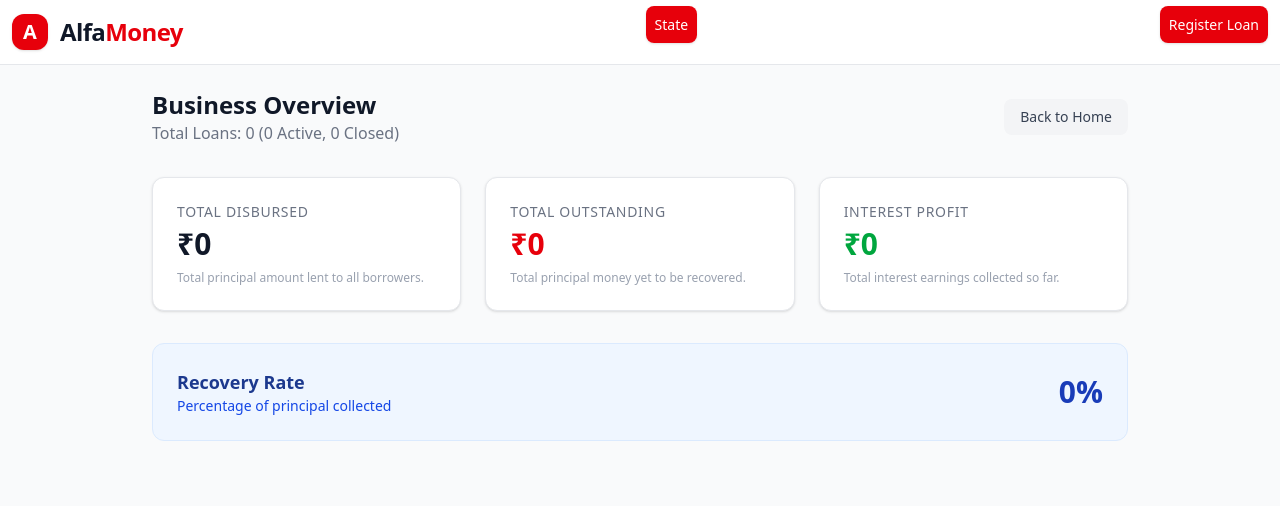
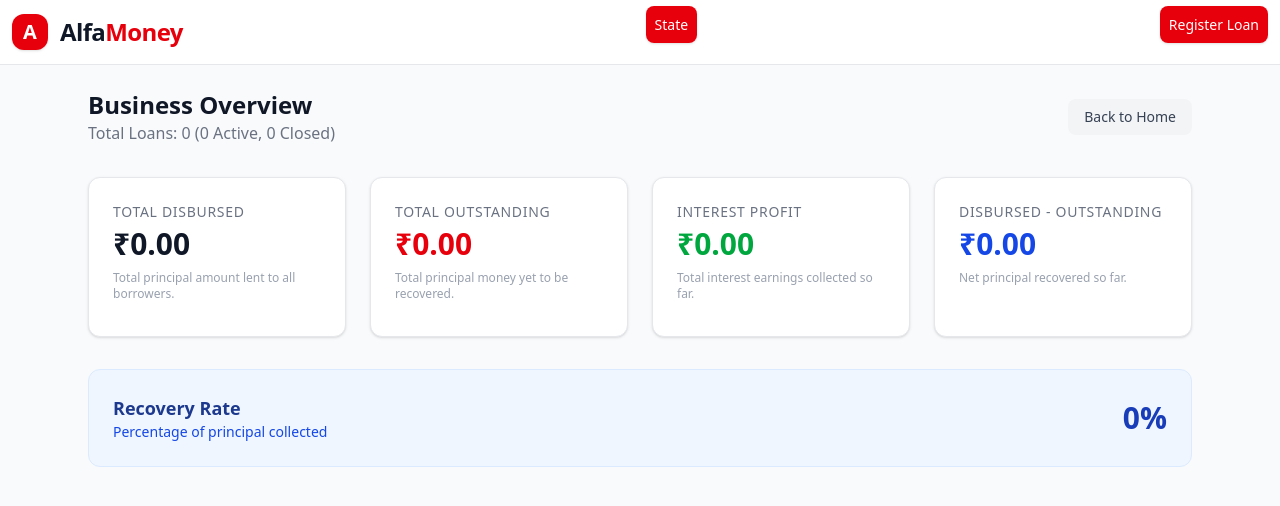
Before and after one commit to Ajay20-web/alfa-money-LMS, a React (Vite) app: page /allAmount in a window 1280 px wide. Shown: the top 506 px of the page. Built offline with nearby package versions, Linux system fonts and the light colour scheme; no server answers; the database is empty.

Commit message:
feat: enhance LoanStats component with currency formatting and additional stats

```diff
--- a/src/pages/allAmount/LoanStats.jsx
+++ b/src/pages/allAmount/LoanStats.jsx
@@ -2,6 +2,12 @@ import { useQuery } from "@tanstack/react-query";
 import { Link } from "react-router-dom";
 import { MainHeader } from "../../components/MainHeader";
 import { fetchLoans } from "../../api/loans"; // Reusing your existing fetch function
+
+const currencyFormatter = new Intl.NumberFormat("en-IN", {
+  style: "currency",
+  currency: "INR",
+  maximumFractionDigits: 2,
+});
 
 /* --- 1. HELPER: Calculate Totals --- */
 function calculateGlobalStats(loans = []) {
@@ -37,7 +43,7 @@ function calculateGlobalStats(loans = []) {
 
 /* --- 2. SUB-COMPONENT: Stat Card --- */
 const StatCard = ({ title, value, color, subtext }) => (
-  <div className="bg-white p-6 rounded-xl shadow-sm border border-gray-200">
+  <div className="bg-white p-6 rounded-xl shadow-sm border border-gray-200 min-h-40">
     <p className="text-sm text-gray-500 font-medium uppercase tracking-wider mb-1">
       {title}
     </p>
@@ -68,13 +74,14 @@ export function LoanStats() {
   // Run the math
   const stats = calculateGlobalStats(loans);
   const totalLoans = loans.length;
+  const recoveredPrincipal = stats.totalGiven - stats.totalBalance;
 
   return (
     <>
       <MainHeader />
-      <main className="max-w-5xl mx-auto p-6 space-y-8">
+      <main className="max-w-6xl mx-auto p-6 space-y-8">
         {/* Header Section */}
-        <div className="flex justify-between items-center">
+        <div className="flex flex-col gap-4 sm:flex-row sm:justify-between sm:items-center">
           <div>
             <h1 className="text-2xl font-bold text-gray-900">
               Business Overview
@@ -93,11 +100,11 @@ export function LoanStats() {
         </div>
 
         {/* Big Stats Grid */}
-        <div className="grid grid-cols-1 md:grid-cols-3 gap-6">
+        <div className="grid grid-cols-1 sm:grid-cols-2 xl:grid-cols-4 gap-6">
           {/* 1. Total Amount Given */}
           <StatCard
             title="Total Disbursed"
-            value={`₹${stats.totalGiven.toLocaleString()}`}
+            value={currencyFormatter.format(stats.totalGiven)}
             color="text-gray-900"
             subtext="Total principal amount lent to all borrowers."
           />
@@ -105,7 +112,7 @@ export function LoanStats() {
           {/* 2. Total Balance Pending (The most important number) */}
           <StatCard
             title="Total Outstanding"
-            value={`₹${stats.totalBalance.toLocaleString()}`}
+            value={currencyFormatter.format(stats.totalBalance)}
             color="text-red-600"
             subtext="Total principal money yet to be recovered."
           />
@@ -113,9 +120,17 @@ export function LoanStats() {
           {/* 3. Total Interest Profit */}
           <StatCard
             title="Interest Profit"
-            value={`₹${stats.totalInterest.toLocaleString()}`}
+            value={currencyFormatter.format(stats.totalInterest)}
             color="text-green-600"
             subtext="Total interest earnings collected so far."
+          />
+
+          {/* 4. Total Disbursed - Total Outstanding */}
+          <StatCard
+            title="Disbursed - Outstanding"
+            value={currencyFormatter.format(recoveredPrincipal)}
+            color="text-blue-700"
+            subtext="Net principal recovered so far."
           />
         </div>
 
```
